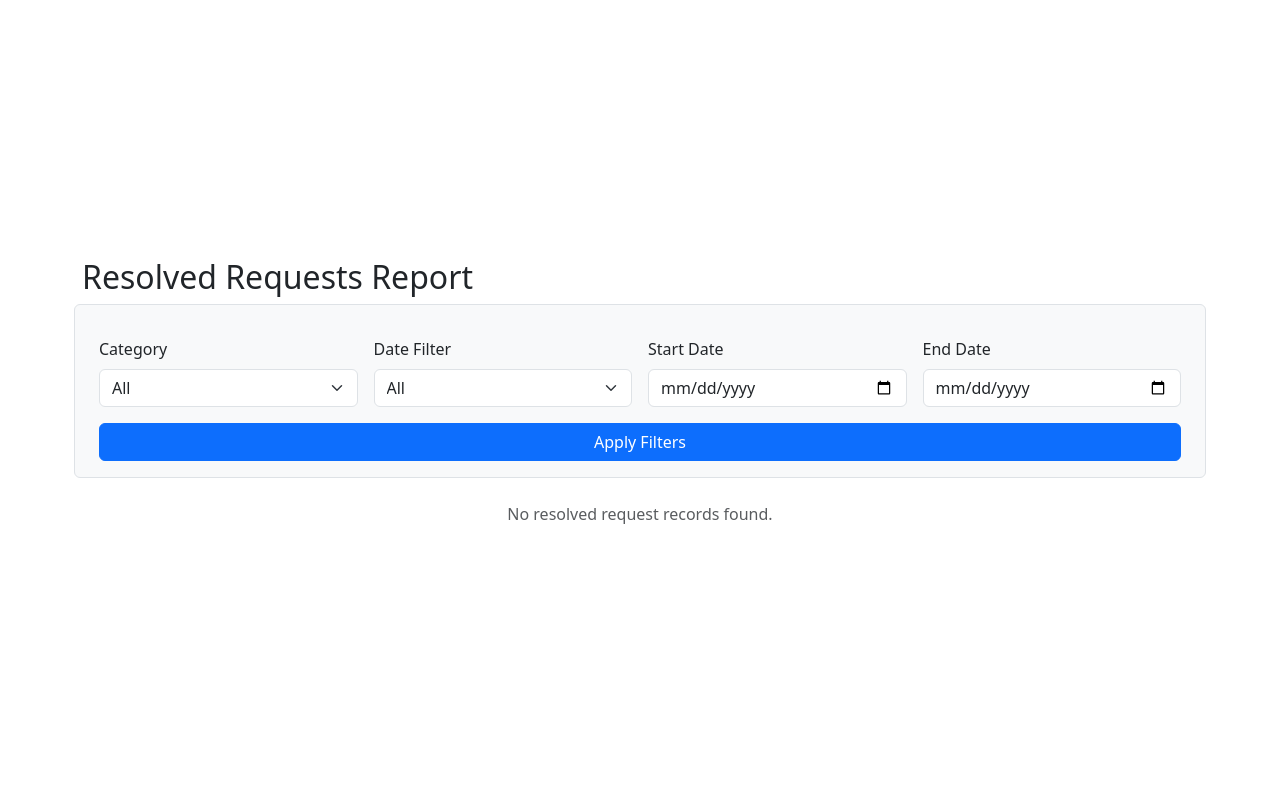
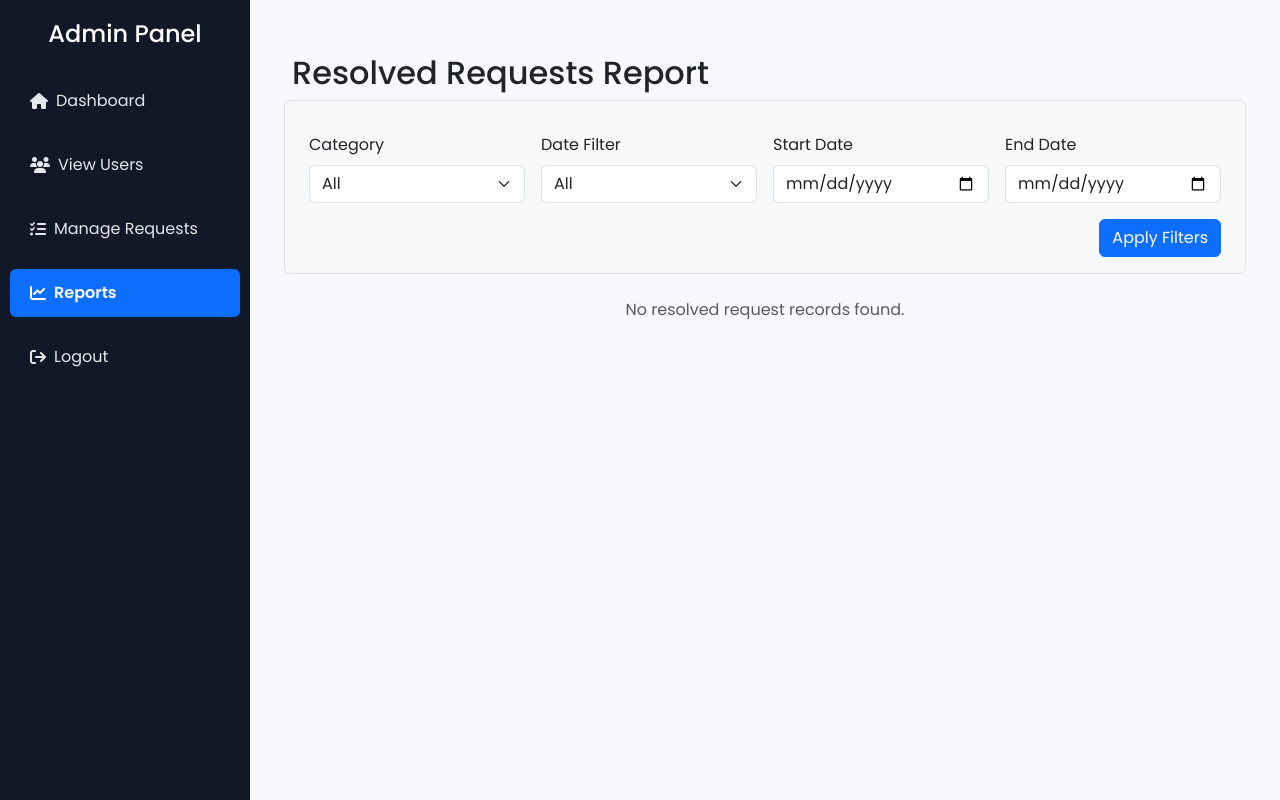
Before and after one commit to Muhsinakp123/Request-Portal, a Django app: page /dashboard/admin/reports/ in a window 1280 px wide. Run offline with Django 5.2, Linux system fonts and the light colour scheme; a user stored in the database is signed in; data comes from the database, SQL or seed files in the repository; both versions use the stored data as it was after the commit.

Commit message:
'third-commit'

```diff
--- /dev/null
+++ b/Request_app/templates/admin_master.html
@@ -0,0 +1,139 @@
+<!DOCTYPE html>
+<html lang="en">
+
+<head>
+    <meta charset="UTF-8" />
+    <meta name="viewport" content="width=device-width, initial-scale=1.0" />
+    <title>Admin Panel</title>
+
+    <!-- Google Fonts -->
+    <link href="https://fonts.googleapis.com/css2?family=Poppins:wght@300;400;500;600;700&display=swap" rel="stylesheet" />
+
+    <!-- Bootstrap 5 CSS -->
+    <link href="https://cdn.jsdelivr.net/npm/bootstrap@5.3.0/dist/css/bootstrap.min.css" rel="stylesheet">
+
+    <!-- Font Awesome 6 -->
+<link rel="stylesheet" href="https://cdnjs.cloudflare.com/ajax/libs/font-awesome/6.5.0/css/all.min.css" integrity="sha512-yH8uW8Y…" crossorigin="anonymous" referrerpolicy="no-referrer" />
+
+
+    <style>
+        body {
+            font-family: 'Poppins', sans-serif;
+            background: #f8f9fc;
+            margin: 0;
+        }
+
+        .wrapper {
+            display: flex;
+        }
+
+        /* Sidebar */
+        .sidebar {
+            width: 250px;
+            background: #111827;
+            position: fixed;
+            top: 0;
+            bottom: 0;
+            left: 0;
+            padding-top: 20px;
+            color: #fff;
+        }
+
+        .sidebar a {
+            padding: 12px 20px;
+            text-decoration: none;
+            color: #e5e7eb;
+            display: block;
+            transition: 0.3s;
+            border-radius: 6px;
+            margin: 4px 10px;
+        }
+        .sidebar a.active {
+    background-color: #0d6efd;
+    color: #fff !important;
+    font-weight: 600;
+}
+
+
+        .sidebar a:hover {
+            background: #374151;
+        }
+
+        .active {
+            background: #0d6efd !important;
+            font-weight: 600;
+        }
+
+
+        /* Main content */
+        .content {
+            margin-left: 250px;
+            padding: 30px;
+            width: calc(100% - 250px);
+        }
+    </style>
+</head>
+
+<body>
+
+    <div class="wrapper">
+
+        <!-- Sidebar -->
+        <div class="sidebar text-white">
+            <h4 class="text-center mb-4">Admin Panel</h4>
+
+            <ul class="nav flex-column">
+
+                <li class="nav-item mb-2">
+                    <a class="nav-link d-flex align-items-center {% if active == 'dashboard' %}active{% endif %}" href="{% url 'admin_dashboard' %}">
+                        <i class="fa fa-home me-2"></i> Dashboard
+                    </a>
+                </li>
+
+                <li class="nav-item mb-2">
+                    <a class="nav-link d-flex align-items-center {% if active == 'users' %}active{% endif %}" href="{% url 'view_users' %}">
+                        <i class="fa fa-users me-2"></i> View Users
+                    </a>
+                </li>
+
+                <li class="nav-item mb-2">
+                    <a class="nav-link d-flex align-items-center {% if active == 'requests' %}active{% endif %}" href="{% url 'manage_requests' %}">
+                        <i class="fa fa-tasks me-2"></i> Manage Requests
+                    </a>
+                </li>
+
+                <li class="nav-item mb-2">
+                    <a class="nav-link d-flex align-items-center {% if active == 'reports' %}active{% endif %}" href="{% url 'reports' %}">
+                        <i class="fa fa-chart-line me-2"></i> Reports
+                    </a>
+                </li>
+
+                <li>
+                    <a class="nav-link d-flex align-items-center" href="{% url 'logout' %}" onclick="confirmLogout(event)">
+                        <i class="fa fa-sign-out me-2"></i> Logout
+                    </a>
+                </li>
+
+            </ul>
+        </div>
+
+        <!-- Main Content -->
+        <div class="content">
+            {% block content %}
+            {% endblock %}
+        </div>
+
+    </div>
+
+<script>
+    function confirmLogout(event) {
+        event.preventDefault();
+
+        if (confirm("Are you sure you want to logout?")) {
+            window.location.href = "{% url 'logout' %}";
+        }
+    }
+</script>
+</body>
+
+</html>
--- a/Request_app/templates/requests/manage_requests.html
+++ b/Request_app/templates/requests/manage_requests.html
@@ -1,4 +1,4 @@
-{% extends "master.html" %}
+{% extends "admin_master.html" %}
 {% block title %}Manage Requests{% endblock %}
 
 {% block content %}
--- a/Request_app/templates/requests/reports.html
+++ b/Request_app/templates/requests/reports.html
@@ -1,4 +1,4 @@
-{% extends "master.html" %}
+{% extends "admin_master.html" %}
 {% block title %}Reports{% endblock %}
 
 {% block content %}
--- a/Request_app/templates/requests/view_users.html
+++ b/Request_app/templates/requests/view_users.html
@@ -1,4 +1,4 @@
-{% extends "master.html" %}
+{% extends "admin_master.html" %}
 {% block title %}Registered Users{% endblock %}
 
 {% block content %}
--- a/Request_app/views.py
+++ b/Request_app/views.py
@@ -130,6 +130,7 @@
 def admin_dashboard(request):
     qs = MaintenanceRequest.objects.all()
     return render(request, 'requests/dashboard.html', {
+        'active': 'dashboard',
         'total': qs.count(),
         'pending': qs.filter(status='pending').count(),
         'in_progress': qs.filter(status='in_progress').count(),
@@ -222,6 +223,7 @@
 def view_users(request):
     users = User.objects.all().order_by('-date_joined')  # latest users first
     return render(request, 'requests/view_users.html', {
+        'active': 'users',
         'users': users
     })
 
@@ -251,6 +253,7 @@
     return render(request, "requests/manage_requests.html", {
         "requests": requests,
         "technicians": technicians,
+        "active": "requests",
     })
 
 
@@ -290,6 +293,7 @@
 
     context = {
         "requests": requests,
+        "active": "reports",
     }
 
     return render(request, "requests/reports.html", context)
```
Also changed, not shown: Request_app/templates/requests/dashboard.html (+13 -62 lines), db.sqlite3.
